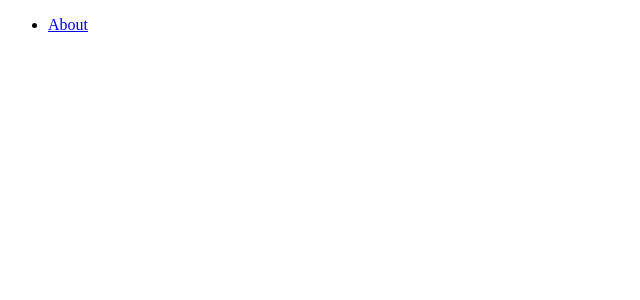
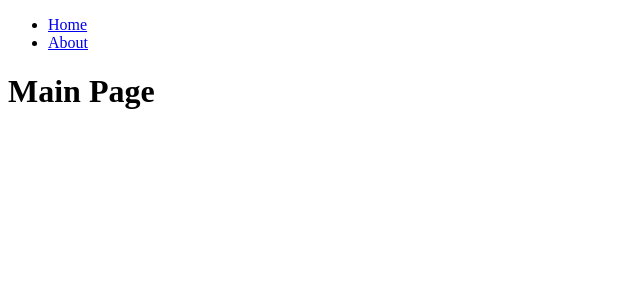
Before and after one commit to jidoil/next-tailwind-typescript-test, a Next.js app: page / in a window 1280 px wide. Shown: the top 300 px of the page, without its empty margins (0-640 px from the left). Built offline with nearby package versions, Linux system fonts and the light colour scheme.

Commit message:
_app + components  module

```diff
--- /dev/null
+++ b/components/NavBar.js
@@ -0,0 +1,18 @@
+import Link from "next/link";
+
+function NavBar() {
+    return (
+        <nav>
+            <ul>
+                <li>
+                    <Link href="/">Home</Link>
+                </li>
+                <li>
+                    <Link href="/about">About</Link>
+                </li>
+            </ul>
+        </nav>
+    )
+}
+
+export default NavBar;
--- /dev/null
+++ b/pages/_app.js
@@ -0,0 +1,15 @@
+import NavBar from "../components/NavBar";
+
+function App({ Component, pageProps }) {
+    console.log('App Render')
+    return (
+        <>
+            <header>
+                <NavBar />
+            </header>
+            <Component {...pageProps} />
+        </>
+    );
+}
+
+export default App;
--- a/pages/index.js
+++ b/pages/index.js
@@ -1,18 +1,18 @@
 import Link from "next/link";
+import NavBar from "../components/NavBar";
+import Head from "next/head";
 
 function HomePage() {
     console.log("HeomPage Render")
     return (
         <>
-            <header>
-                <nav>
-                    <ul>
-                        <li>
-                            <Link href="/about">About</Link>
-                        </li>
-                    </ul>
-                </nav>
-            </header>
+            <Head>
+                <title>My title</title>
+                <meta name="description" value="This is my blog" />
+            </Head>
+            <main>
+                <h1>Main Page</h1>
+            </main>
         </>
     )
 }
```
Also changed, not shown: pages/about.js (+13 -4 lines), 1 other file (tests, documents, lock files or other folders).
